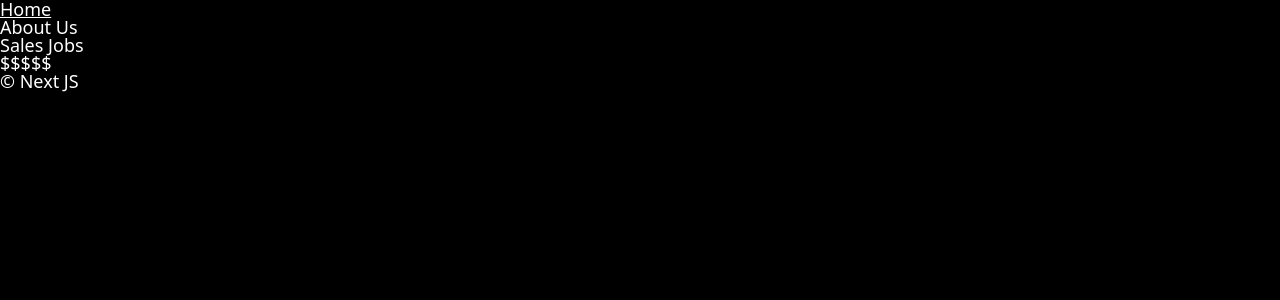
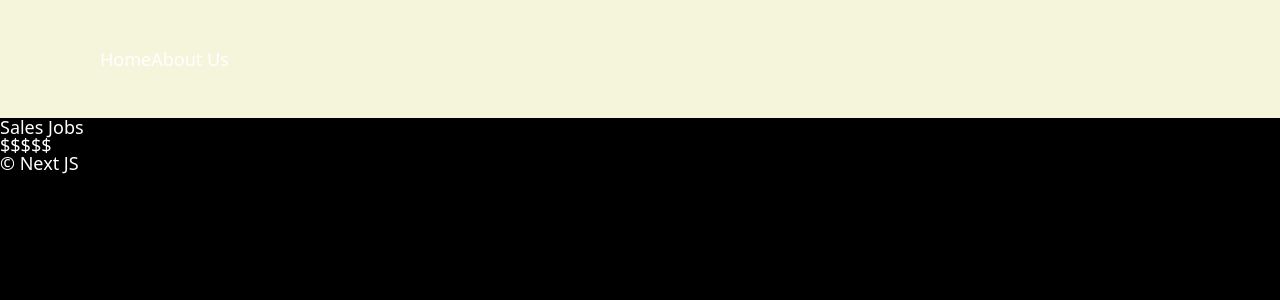
Before and after one commit to squareCaaat/samplenextjs, a Next.js app: page /about-us/company/jobs/sales in a window 1280 px wide. Shown: the top 300 px of the page. Built offline with nearby package versions, Linux system fonts and the light colour scheme.

Commit message:
Modify css

```diff
--- a/components/navigation.tsx
+++ b/components/navigation.tsx
@@ -1,4 +1,5 @@
 "use client";
+import styles from '../styles/navigation.module.css';
 
 import Link from "next/link";
 import { usePathname } from "next/navigation";
@@ -6,8 +7,9 @@ import { usePathname } from "next/navigation";
 export default function Navigation() {
     const path = usePathname();
 
-    return (<nav>
-        <ul>
+    return (
+    <nav className={styles.nav} >
+        <ul className={styles.list}>
             <li>
                 <Link href="/">Home</Link> {path === "/" ? " ◀️" : ""}
             </li>
--- a/styles/global.css
+++ b/styles/global.css
@@ -104,7 +104,8 @@ body {
   line-height: 1;
 }
 ol,
-ul {
+ul,
+li {
   list-style: none;
 }
 blockquote,
--- /dev/null
+++ b/styles/navigation.module.css
@@ -0,0 +1,8 @@
+.nav {
+    background-color: beige;
+    padding: 50px 100px;
+}
+
+.list {
+    display: flex;
+}
```
